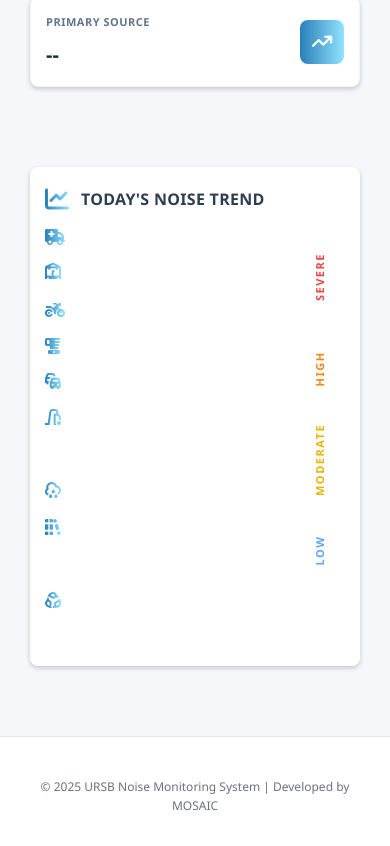
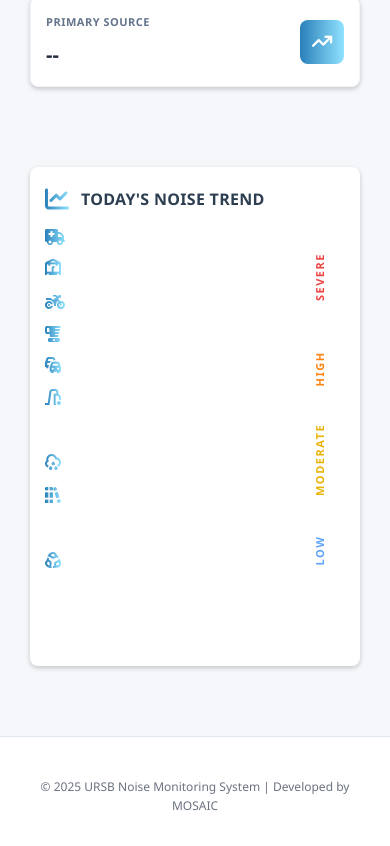
Before and after one commit to aldaydianarose8-blip/urs-public-dashboard, a plain HTML site: page frontend/index.html in a window 390 px wide. Shown: the part 669-1515 px from the top of the page. Drawn offline with nearby package versions, Linux system fonts and the light colour scheme; no server answers.

Commit message:
Fix: update noise-icons mobile bottom padding to 65px

```diff
--- a/frontend/style.css
+++ b/frontend/style.css
@@ -1171,7 +1171,7 @@ body {
 
     .noise-icons {
         width: 30px;
-        padding-bottom: 25px;
+        padding-bottom: 65px;
         margin-right: -15px;
     }
 
```
